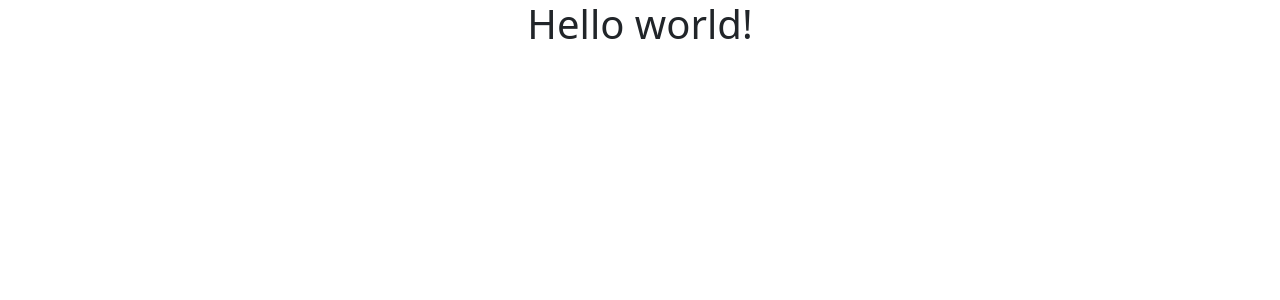
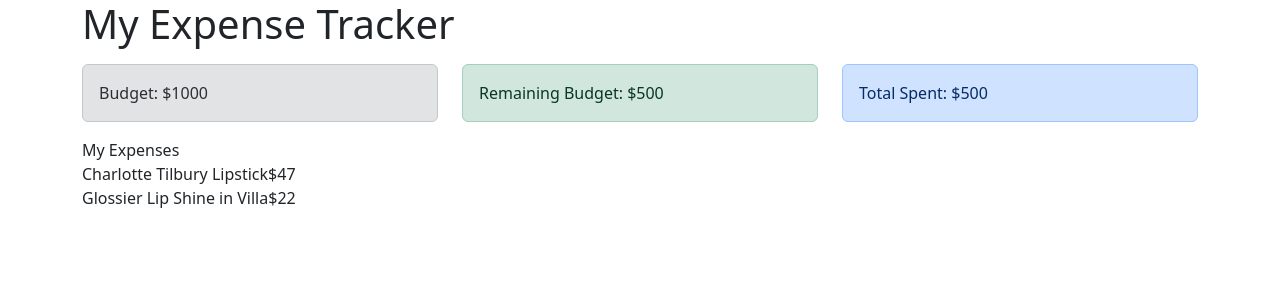
Before and after one commit to sarahhcheng/expense-tracker, a React (Create React App) app: page / in a window 1280 px wide. Shown: the top 300 px of the page. Built offline with nearby package versions, Linux system fonts and the light colour scheme.

Commit message:
add expenselist and item components

```diff
--- a/src/App.css
+++ /dev/null
@@ -1,38 +0,0 @@
-.App {
-  text-align: center;
-}
-
-.App-logo {
-  height: 40vmin;
-  pointer-events: none;
-}
-
-@media (prefers-reduced-motion: no-preference) {
-  .App-logo {
-    animation: App-logo-spin infinite 20s linear;
-  }
-}
-
-.App-header {
-  background-color: #282c34;
-  min-height: 100vh;
-  display: flex;
-  flex-direction: column;
-  align-items: center;
-  justify-content: center;
-  font-size: calc(10px + 2vmin);
-  color: white;
-}
-
-.App-link {
-  color: #61dafb;
-}
-
-@keyframes App-logo-spin {
-  from {
-    transform: rotate(0deg);
-  }
-  to {
-    transform: rotate(360deg);
-  }
-}
--- a/src/App.js
+++ b/src/App.js
@@ -1,10 +1,27 @@
-import "./App.css";
 import "bootstrap/dist/css/bootstrap.min.css";
+import { RemainingBudget } from "./components/RemainingBudget/RemainingBudget";
+import { Expense } from "./components/Expenses/Expense";
+import { Budget } from "./components/Budget/Budget";
+import { ExpenseList } from "./components/ExpenseList/ExpenseList";
 
 function App() {
   return (
-    <div className="App">
-      <h1>Hello world!</h1>
+    <div className="container">
+      <h1>My Expense Tracker</h1>
+      <div className="row mt-3">
+        <div className="col-sm">
+          <Budget />
+        </div>
+        <div className="col-sm">
+          <RemainingBudget />
+        </div>
+        <div className="col-sm">
+          <Expense />
+        </div>
+      </div>
+      <div>
+        <ExpenseList />
+      </div>
     </div>
   );
 }
--- a/src/components/Budget/Budget.js
+++ b/src/components/Budget/Budget.js
@@ -0,0 +1,7 @@
+export const Budget = () => {
+  return (
+    <div className="alert alert-secondary">
+      <div>Budget: $1000</div>
+    </div>
+  );
+};
--- /dev/null
+++ b/src/components/ExpenseItem/ExpenseItem.js
@@ -0,0 +1,9 @@
+export const ExpenseItem = (props) => {
+  const { title, price } = props;
+  return (
+    <div>
+      <span>{title}</span>
+      <span>{price}</span>
+    </div>
+  );
+};
--- /dev/null
+++ b/src/components/ExpenseList/ExpenseList.js
@@ -0,0 +1,23 @@
+import { ExpenseItem } from "../ExpenseItem/ExpenseItem";
+
+export const ExpenseList = () => {
+  var expenses = [
+    { id: 1, title: "Charlotte Tilbury Lipstick", price: "$47" },
+    { id: 2, title: "Glossier Lip Shine in Villa", price: "$22" },
+  ];
+
+  console.log("Items ");
+
+  return (
+    <>
+      <div>
+        My Expenses
+        {expenses.map((exp) => {
+          return (
+            <ExpenseItem id={exp.id} title={exp.title} price={exp.price} />
+          );
+        })}
+      </div>
+    </>
+  );
+};
--- a/src/components/Expenses/Expense.js
+++ b/src/components/Expenses/Expense.js
@@ -0,0 +1,7 @@
+export const Expense = () => {
+  return (
+    <div className="alert alert-primary">
+      <div>Total Spent: $500</div>
+    </div>
+  );
+};
--- a/src/components/RemainingBudget/RemainingBudget.js
+++ b/src/components/RemainingBudget/RemainingBudget.js
@@ -0,0 +1,7 @@
+export const RemainingBudget = () => {
+  return (
+    <div className="alert alert-success">
+      <div>Remaining Budget: $500</div>
+    </div>
+  );
+};
--- a/src/index.css
+++ b/src/index.css
@@ -1,13 +1,8 @@
 body {
   margin: 0;
-  font-family: -apple-system, BlinkMacSystemFont, 'Segoe UI', 'Roboto', 'Oxygen',
-    'Ubuntu', 'Cantarell', 'Fira Sans', 'Droid Sans', 'Helvetica Neue',
+  font-family: -apple-system, BlinkMacSystemFont, "Segoe UI", "Roboto", "Oxygen",
+    "Ubuntu", "Cantarell", "Fira Sans", "Droid Sans", "Helvetica Neue",
     sans-serif;
   -webkit-font-smoothing: antialiased;
   -moz-osx-font-smoothing: grayscale;
 }
-
-code {
-  font-family: source-code-pro, Menlo, Monaco, Consolas, 'Courier New',
-    monospace;
-}
```
